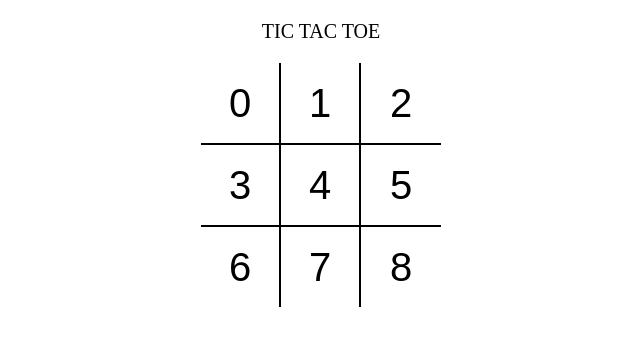
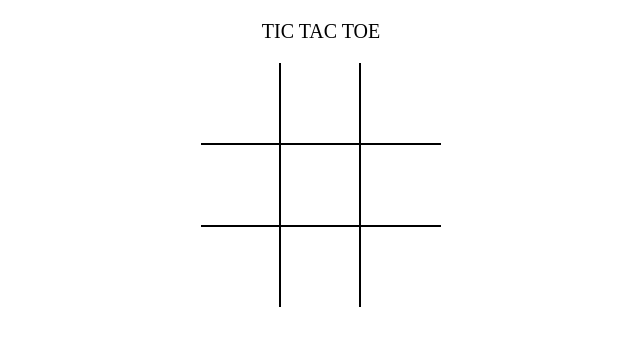
Before and after one commit to Fierce-Black-Dragon/Tic-Tac-Toe, a React (Vite) app: page / in a window 1280 px wide. Shown: the top 346 px of the page, without its empty margins (319-959 px from the left). Built offline with nearby package versions, Linux system fonts and the light colour scheme.

Commit message:
logic added with hooks

```diff
--- a/src/Components/Board.js
+++ b/src/Components/Board.js
@@ -1,25 +1,47 @@
-import React from 'react'
+import React, {useState} from 'react'
 import Sqaure from './Sqaure'
 
 const Board = () => {
+    const [board,setBoard]=useState(Array(9).fill(null));
+    const [xNext ,setXNext]=useState(false);
+    const handleSqClick = (position) =>{
+        if(board[position]){
+            return;
+        }
+     setBoard((prev) => {
+        return prev.map((Sqaure, pos)=>{
+            if(pos === position){
+                return  xNext? 'X': 'O';
+         }
+         return Sqaure;
+        });
+
+     });
+     setXNext((prev)=> !prev)
+    };
+    const renderSq =(position) =>{
+        return  <Sqaure value={board[position]} squareClick={()=>{handleSqClick(position)}}/>
+    };
     return (
+
         <div className="board">
-            <div className="board-row ">
-              <Sqaure value={0} />
-              <Sqaure value={1}/>
-              <Sqaure value={2}/>
+           <div className="board-row ">
+              {renderSq(0)}
+              {renderSq(1)}
+              {renderSq(2)}
 
             </div >
             <div className="board-row ">
-            <Sqaure value={3} />
-            <Sqaure value={4}/>
-            <Sqaure value={5}/>
+             {renderSq(3)}
+             {renderSq(4)}
+             {renderSq(5)}
             </div>
             <div className="board-row ">
-            <Sqaure value={6}/>
-            <Sqaure value={7}/>
-            <Sqaure value={8} />
-            </div>
+             {renderSq(6)}
+             {renderSq(7)}
+             {renderSq(8)}
+
+        </div>
         </div>
     )
 }
--- a/src/Components/Sqaure.js
+++ b/src/Components/Sqaure.js
@@ -1,8 +1,9 @@
 import React from 'react'
 
-const Sqaure = ({value}) => {
+const Sqaure = ({value, squareClick}) => {
   return (
-    <button  type="button" className="square">
+    <button  type="button" className="square"
+    onClick={squareClick}>
       {value}
     </button>
   )
```
